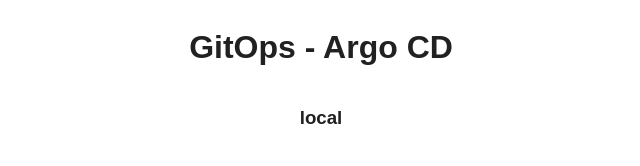
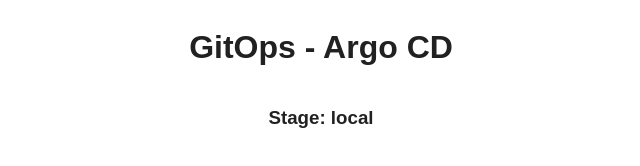
Before and after one commit to songvut365/gitops-argocd, a plain HTML site: page app/index.html in a window 1280 px wide. Shown: the full height of the page, 319-959 px from the left. Drawn offline with Linux system fonts and the light colour scheme.

Commit message:
add stage prefix

```diff
--- a/app/index.html
+++ b/app/index.html
@@ -26,7 +26,7 @@
         .then(txt => {
             var env = txt.split("=")[1]
             console.log(env)
-            stage.innerHTML = env
+            stage.innerHTML = "Stage: " + env
         })
     </script>
 </body>
```
